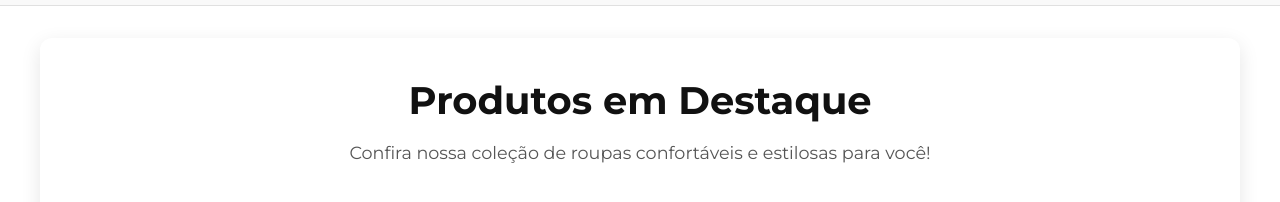
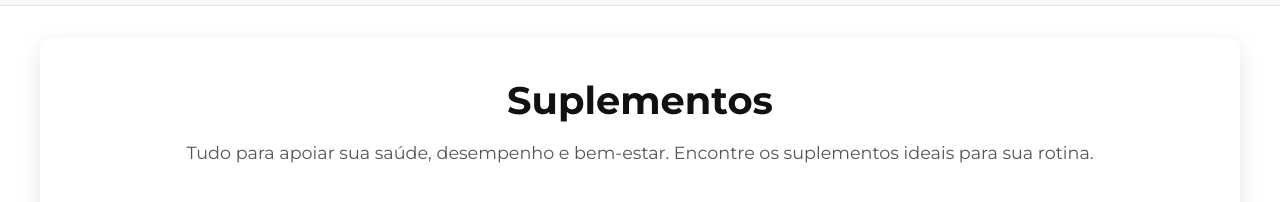
Before and after one commit to DesireeCost4/Frontend-vitrine-v1.01, an Angular app: page /produtos/suplementos in a window 1280 px wide. Shown: the part 484-686 px from the top of the page. Built offline with nearby package versions, Linux system fonts and the light colour scheme; no server answers.

Commit message:
atualização simples de html

```diff
--- a/src/app/cat-accessories/cat-accessories.component.html
+++ b/src/app/cat-accessories/cat-accessories.component.html
@@ -1,8 +1,9 @@
 <div class="section-wrapper">
   <!-- Cabeçalho da seção com título e descrição -->
   <header class="section-header">
-    <h2>Produtos em Destaque</h2>
-    <p class="section-description">Confira nossa coleção de roupas confortáveis e estilosas para você!</p>
+ <h2>Acessórios</h2>
+<p class="section-description">Complete seu visual com acessórios modernos, confortáveis e estilosos.</p>
+
   </header>
 
   <!-- Grid que lista os produtos -->
--- a/src/app/cat-shoes/cat-shoes.component.html
+++ b/src/app/cat-shoes/cat-shoes.component.html
@@ -1,7 +1,8 @@
 <div class="section-wrapper">
   <header class="section-header">
-    <h2>Produtos em Destaque</h2>
-    <p class="section-description">Confira nossa coleção de roupas confortáveis e estilosas para você!</p>
+<h2>Calçados</h2>
+<p class="section-description">Modelos versáteis para todas as ocasiões. Conforto que acompanha seu ritmo.</p>
+
   </header>
 
   <div class="product-grid">
--- a/src/app/cat-supplements/cat-supplements.component.html
+++ b/src/app/cat-supplements/cat-supplements.component.html
@@ -1,7 +1,8 @@
 <div class="section-wrapper">
   <header class="section-header">
-    <h2>Produtos em Destaque</h2>
-    <p class="section-description">Confira nossa coleção de roupas confortáveis e estilosas para você!</p>
+<h2>Suplementos</h2>
+<p class="section-description">Tudo para apoiar sua saúde, desempenho e bem-estar. Encontre os suplementos ideais para sua rotina.</p>
+
   </header>
 </div>
 
```
